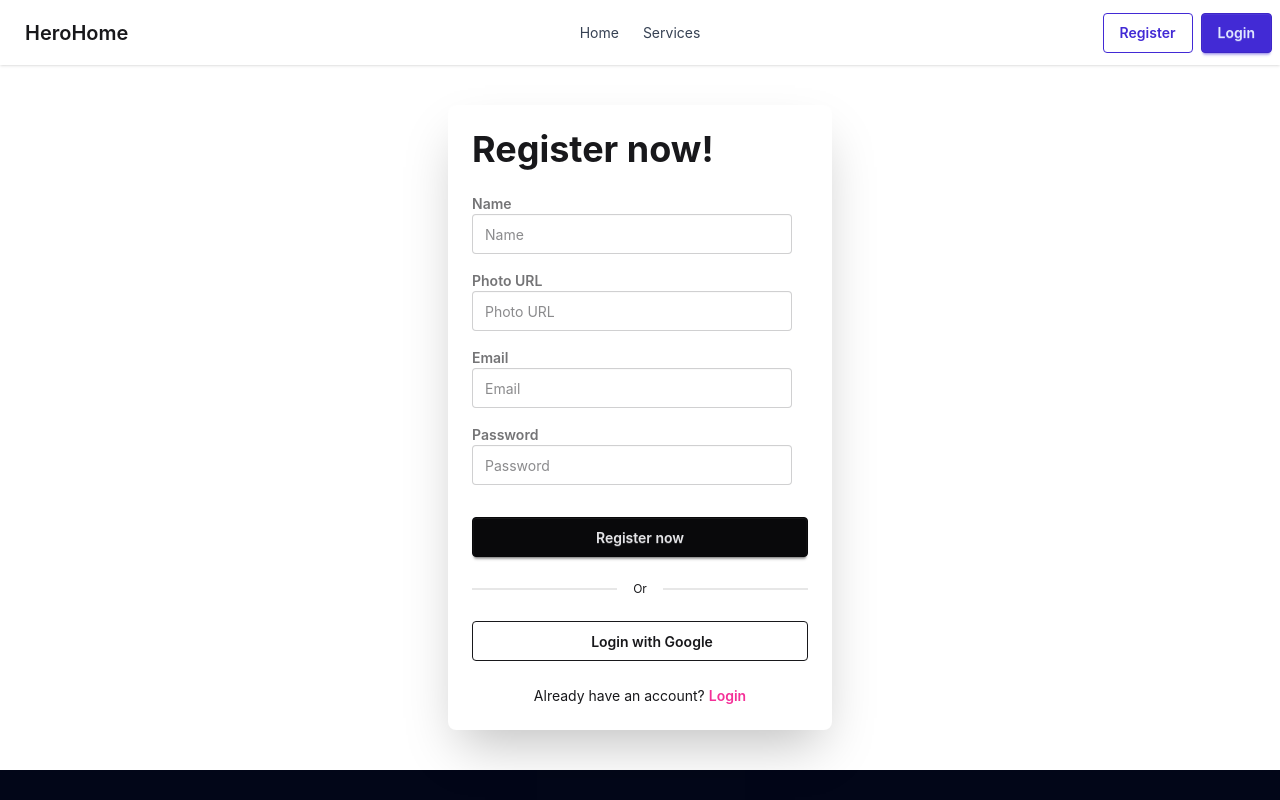
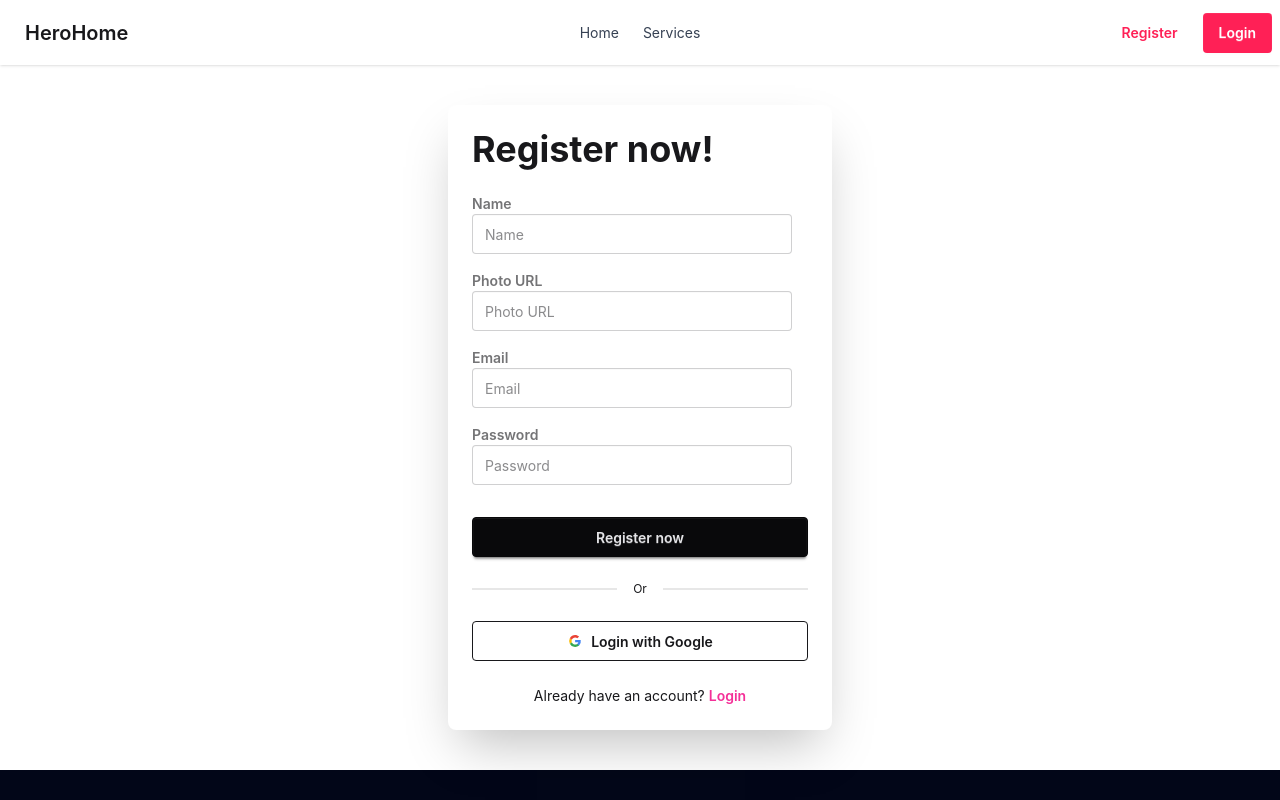
Before and after one commit to mohammademon393/HeroHome-client-A10, a React (Vite) app: page /register in a window 1280 px wide. Shown: the top 800 px of the page. Built offline with nearby package versions, Linux system fonts and the light colour scheme; no server answers.

Commit message:
Fixed the Authentication problems and update othes components

```diff
--- a/src/components/headers/Navbar.jsx
+++ b/src/components/headers/Navbar.jsx
@@ -1,11 +1,11 @@
-import React, { use } from 'react';
+import React, { useContext } from 'react';
 import { Link } from 'react-router';
 import { NavLink } from "react-router";
 import { AuthContext } from '../../context/AuthContext';
 
 const Navbar = () => {
   // get user and signOut function
-  const { user, signOutUser } = use(AuthContext);
+  const { user, signOutUser } = useContext(AuthContext);
 
   // handle sign out function
   const handleSignOut = () => {
@@ -140,44 +140,68 @@ const Navbar = () => {
           <div className="navbar-center hidden lg:flex">
             <ul className="menu menu-horizontal px-1">{Links}</ul>
           </div>
-          <div className="navbar-end">
+          {/* navbar end design */}
+          <div className="navbar-end gap-2">
             {user ? (
               <div className="dropdown dropdown-end">
                 <div
                   tabIndex={0}
                   role="button"
-                  className="btn btn-ghost btn-circle avatar"
+                  className="btn btn-ghost btn-circle avatar border-2 border-rose-100"
                 >
                   <div className="w-10 rounded-full">
-                    <img alt="User avatar" src={user.photoURL} />
+                    {/* যদি photoURL না থাকে তবে একটা ডিফল্ট ইমেজ দেখাবে */}
+                    <img
+                      alt="User"
+                      src={
+                        user?.photoURL ||
+                        "https://cdn-icons-png.flaticon.com/512/149/149071.png"
+                      }
+                    />
                   </div>
                 </div>
                 <ul
                   tabIndex={0}
-                  className="menu menu-sm dropdown-content mt-3 z-[1] p-2 shadow bg-base-100 rounded-box w-52"
+                  className="menu menu-sm dropdown-content mt-3 z-[100] p-2 shadow-2xl bg-base-100 rounded-box w-52 border border-slate-100"
                 >
+                  <div className="px-4 py-2 border-b mb-2">
+                    <p className="text-xs font-bold text-gray-500 uppercase tracking-wider">
+                      Account
+                    </p>
+                    <p className="text-sm font-semibold text-rose-600 truncate">
+                      {user?.displayName}
+                    </p>
+                  </div>
                   <li>
-                    <Link to="/profile">
+                    <Link to="/profile" className="hover:bg-rose-50">
                       Profile
                     </Link>
                   </li>
                   <li>
-                    <button onClick={handleSignOut}>Logout</button>
+                    <button
+                      onClick={handleSignOut}
+                      className="text-red-500 hover:bg-red-50 font-semibold"
+                    >
+                      Logout
+                    </button>
                   </li>
                 </ul>
               </div>
             ) : (
-              <>
+              <div className="flex gap-2">
                 <Link
                   to="/register"
-                  className="btn btn-primary btn-outline mr-2"
+                  className="btn btn-ghost text-rose-500 hover:bg-rose-50"
                 >
                   Register
                 </Link>
-                <Link to="/login" className="btn btn-primary">
+                <Link
+                  to="/login"
+                  className="btn bg-rose-500 hover:bg-rose-600 text-white border-none"
+                >
                   Login
                 </Link>
-              </>
+              </div>
             )}
           </div>
         </div>
--- a/src/context/AuthProvider.jsx
+++ b/src/context/AuthProvider.jsx
@@ -1,59 +1,71 @@
-import React, { useEffect, useState } from 'react';
-import { AuthContext } from './AuthContext';
-import { auth } from '../firebase/firebase.config';
-import { createUserWithEmailAndPassword, GoogleAuthProvider, onAuthStateChanged, signInWithEmailAndPassword, signInWithPopup, signOut } from 'firebase/auth';
-
+import React, { useEffect, useState } from "react";
+import { AuthContext } from "./AuthContext";
+import { auth } from "../firebase/firebase.config";
+import {
+  createUserWithEmailAndPassword,
+  GoogleAuthProvider,
+  onAuthStateChanged,
+  signInWithEmailAndPassword,
+  signInWithPopup,
+  signOut,
+  updateProfile,
+} from "firebase/auth";
 
 const googleProvider = new GoogleAuthProvider();
 
-
-const AuthProvider = ({children}) => {
-
-    // use states
+const AuthProvider = ({ children }) => {
   const [user, setUser] = useState(null);
   const [loading, setLoading] = useState(true);
 
-    // create user || sign up && registation email and password
-    const createUser = (email, password) => {
+  const createUser = (email, password, name, photo) => {
     setLoading(true);
-       return createUserWithEmailAndPassword(auth, email, password);
-    }
+    return createUserWithEmailAndPassword(auth, email, password)
+      .then((result) => {
+        // প্রোফাইল আপডেট করো
+        return updateProfile(result.user, {
+          displayName: name,
+          photoURL: photo,
+        }).then(() => {
+          // আপডেট হওয়ার পর স্টেট ম্যানুয়ালি আপডেট করো জাতে সাথে সাথে নেভবারে দেখা যায়
+          setUser({ ...result.user, displayName: name, photoURL: photo });
+          setLoading(false);
+          return result;
+        });
+      })
+      .catch((error) => {
+        setLoading(false);
+        throw error; // এররটা রেজিস্টার পেজে পাঠানোর জন্য
+      });
+  };
 
-    // signIn user with email and password
+  // Login
   const signInUser = (email, password) => {
     setLoading(true);
     return signInWithEmailAndPassword(auth, email, password);
-    }
+  };
 
-    // sign in with google
+  // Google Login
   const signInWithGoogle = () => {
     setLoading(true);
     return signInWithPopup(auth, googleProvider);
-    }
+  };
 
-    // sing out user
+  // Logout
   const signOutUser = () => {
     setLoading(true);
     return signOut(auth);
-    }
+  };
 
-
-
-    // useEffect user manege state
+  // User state manage
   useEffect(() => {
-        const unsubscribe = onAuthStateChanged(auth, currentUser => {
+    const unsubscribe = onAuthStateChanged(auth, (currentUser) => {
       setUser(currentUser);
       setLoading(false);
     });
 
-        return () => {
-            unsubscribe();
-        };
+    return () => unsubscribe();
   }, []);
 
-
-
-    // all auth info in one object && shere in all component
   const authinfo = {
     user,
     loading,
@@ -64,10 +76,8 @@ const AuthProvider = ({children}) => {
   };
 
   return (
-        <AuthContext value={authinfo}>
-            {children}
-        </AuthContext>
+    <AuthContext.Provider value={authinfo}>{children}</AuthContext.Provider>
   );
-};
+};;
 
 export default AuthProvider;
--- a/src/pages/All-Services/AddService.jsx
+++ b/src/pages/All-Services/AddService.jsx
@@ -139,7 +139,7 @@ const AddService = () => {
                   <option>Electrical Support</option>
                   <option>Plumbing Service</option>
                   <option>Packing & Shifting</option>
-                  <option>Appliance Repair</option>
+                  <option>AC Repair</option>
                 </select>
               </div>
 
--- a/src/pages/LoginRegister/Login.jsx
+++ b/src/pages/LoginRegister/Login.jsx
@@ -1,19 +1,17 @@
-import React, { use } from "react";
-import { Link, useLocation, useNavigate } from "react-router";
+import React, { useContext } from "react";
+import { Link, useLocation, useNavigate } from "react-router-dom";
 import { AuthContext } from "../../context/AuthContext";
 import Swal from "sweetalert2";
 
 const Login = () => {
-  const  googleSignIn = use(AuthContext);
-  const  signInUser = use(AuthContext);
+  const { signInWithGoogle, signInUser } = useContext(AuthContext);
   const location = useLocation();
   const navigate = useNavigate();
 
   const from = location.state?.from?.pathname || "/";
 
   const handleGoogleSignIn = () => {
-    googleSignIn
-      .signInWithGoogle()
+    signInWithGoogle()
       .then((result) => {
         console.log(result.user);
         navigate(from, { replace: true });
--- a/src/pages/LoginRegister/Register.jsx
+++ b/src/pages/LoginRegister/Register.jsx
@@ -1,10 +1,10 @@
-import React, { use } from "react";
-import { Link, useLocation, useNavigate } from "react-router";
+import { Link, useLocation, useNavigate } from "react-router-dom";
 import { AuthContext } from "../../context/AuthContext";
 import Swal from "sweetalert2";
+import { useContext } from "react";
 
 const Register = () => {
-  const { googleSignIn, createUser } = use(AuthContext);
+  const { signInWithGoogle, createUser } = useContext(AuthContext);
   const location = useLocation();
   const navigate = useNavigate();
 
@@ -12,8 +12,7 @@ const Register = () => {
 
   // loging with gmail
   const handleGoogleSignIn = () => {
-    googleSignIn
-      .signInWithGoogle()
+      signInWithGoogle()
       .then((result) => {
         console.log(result.user);
         navigate(from, { replace: true });
@@ -47,7 +46,7 @@ const Register = () => {
 
     // form data
     const form = e.target;
-    const name = form.name.value;
+    const displayName = form.name.value;
     const photoURL = form.photoURL.value;
     const email = form.email.value;
     const password = form.password.value;
@@ -70,29 +69,31 @@ const Register = () => {
         icon: "error",
         title: "Invalid Password",
         text: errorMessage,
-        confirmButtonColor: "#E11D48", // তোমার rose-500 থিমের সাথে ম্যাচ করবে
+        confirmButtonColor: "#E11D48",
       });
       return;
     }
-
-    // register with email and password
-    createUser(email, password, name, photoURL)
+createUser(email, password, displayName, photoURL)
   .then((result) => {
-        const user = result.user;
-        console.log(user);
-        navigate(from, { replace: true });
     Swal.fire({
-          position: "top-center",
+      position: "center",
       icon: "success",
-          title: "Your account has been created successfully!",
+      title: "Account Created Successfully!",
       showConfirmButton: false,
-          timer: 1500,
+      timer: 2000,
     });
+    // রেজিস্ট্রেশন শেষে হোম পেজে নিয়ে যাবে
+    navigate("/");
   })
   .catch((error) => {
-        console.log(error.message);
+    console.log(error.code);
+    let msg = "Registration failed!";
+    if (error.code === "auth/email-already-in-use") {
+      msg = "This email is already registered!";
+    }
+    Swal.fire({ icon: "error", title: "Oops!", text: msg });
   });
-  };;
+  };
 
   return (
     <div className="card my-10 mx-auto bg-base-100 w-full max-w-sm shrink-0 shadow-2xl">
@@ -160,8 +161,32 @@ const Register = () => {
           onClick={handleGoogleSignIn}
           className="btn btn-outline flex items-center gap-2"
         >
-          <svg width="16" height="16" viewBox="0 0 512 512">
-            {/* তোমার গুগল লোগো পাথ... */}
+          <svg
+            aria-label="Google logo"
+            width="16"
+            height="16"
+            xmlns="http://www.w3.org/2000/svg"
+            viewBox="0 0 512 512"
+          >
+            <g>
+              <path d="m0 0H512V512H0" fill="#fff"></path>
+              <path
+                fill="#34a853"
+                d="M153 292c30 82 118 95 171 60h62v48A192 192 0 0190 341"
+              ></path>
+              <path
+                fill="#4285f4"
+                d="m386 400a140 175 0 0053-179H260v74h102q-7 37-38 57"
+              ></path>
+              <path
+                fill="#fbbc02"
+                d="m90 341a208 200 0 010-171l63 49q-12 37 0 73"
+              ></path>
+              <path
+                fill="#ea4335"
+                d="m153 219c22-69 116-109 179-50l55-54c-78-75-230-72-297 55"
+              ></path>
+            </g>
           </svg>
           Login with Google
         </button>
```
Lines whose indentation alone changed are shown as unchanged.
